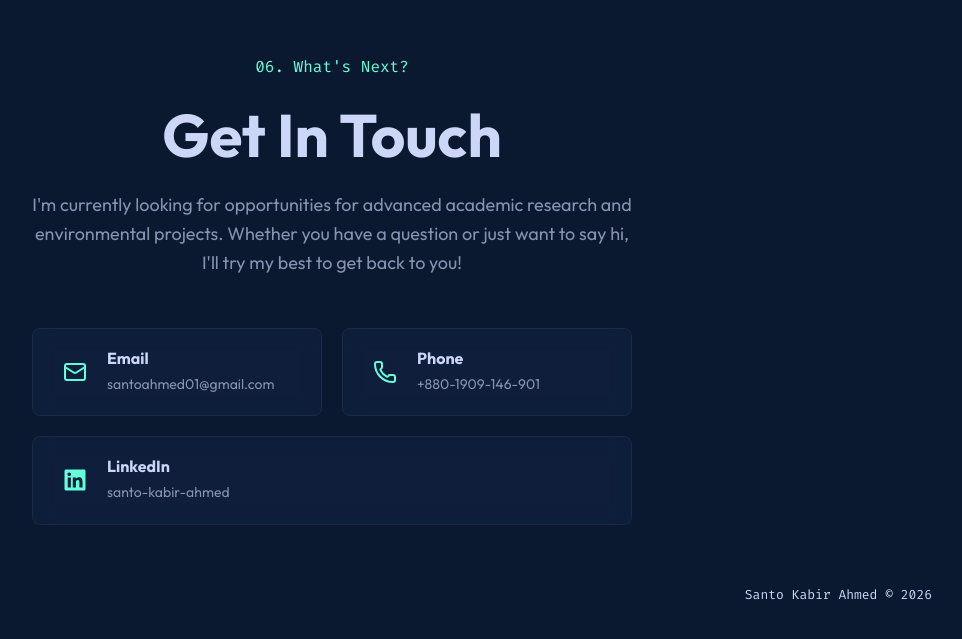
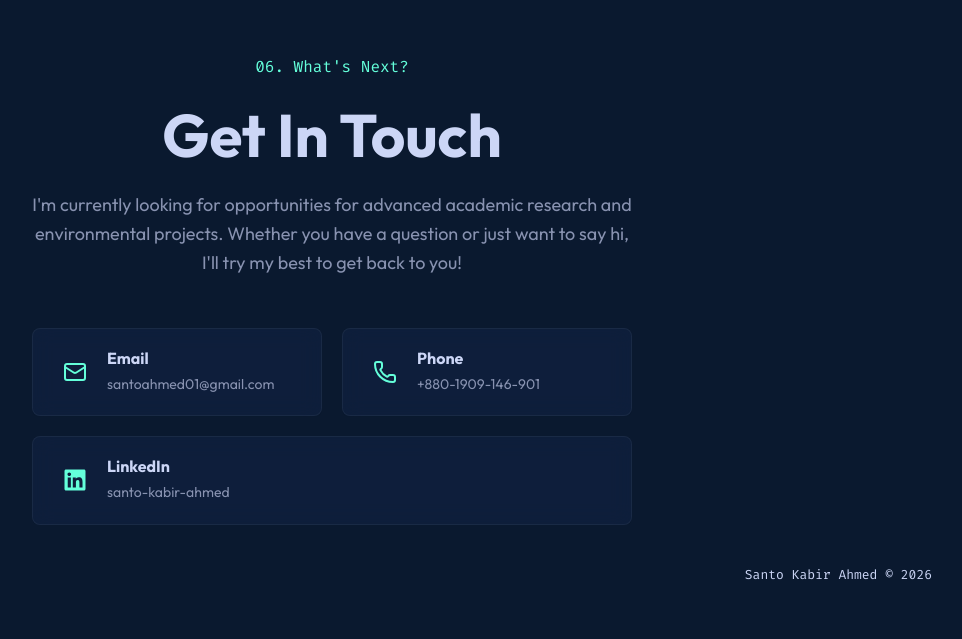
Before and after one commit to SantoKabir/portfolio, a React (Vite) app: page / in a window 1280 px wide. Shown: the part 6039-6678 px from the top of the page, without its empty margins (308-1270 px from the left). After the commit the page ends 6650 px from the top, so only its background shows below. Built offline with nearby package versions, Linux system fonts and the light colour scheme.

Commit message:
Lower footer text

```diff
--- a/src/components/Contact.css
+++ b/src/components/Contact.css
@@ -55,9 +55,10 @@
 
 .footer {
   text-align: right;
-  padding: 20px 0;
+  padding: 0;
   font-size: 13px;
   width: 100%;
+  margin-bottom: -80px;
 }
 
 .footer p {
```
